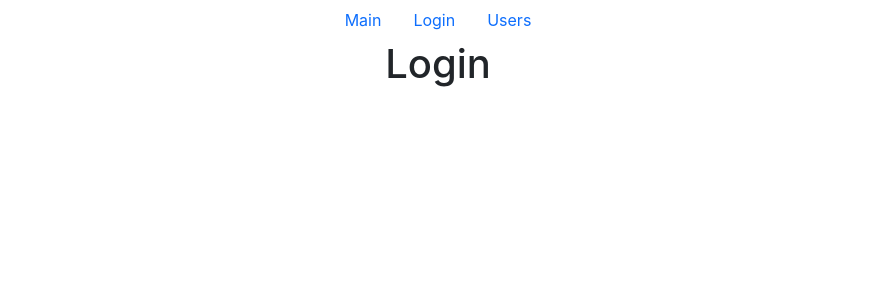
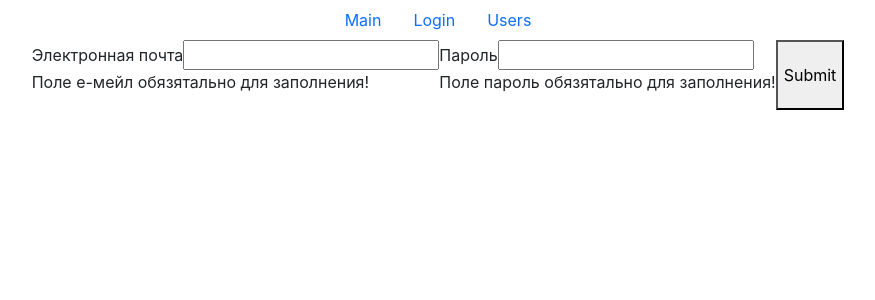
Before and after one commit to Raz3r444uk/Fast-company, a React (Create React App) app: page /login in a window 1280 px wide. Shown: the top 300 px of the page, without its empty margins (202-1077 px from the left). Built offline with nearby package versions, Linux system fonts and the light colour scheme.

Commit message:
feat: complete video tutuorial

```diff
--- /dev/null
+++ b/src/components/textField.jsx
@@ -0,0 +1,33 @@
+import React from "react";
+import PropTypes from "prop-types";
+
+const TextField = ({ label, type, name, value, onChange, error }) => {
+    return (
+        <div>
+            <label htmlFor={name}>{label}</label>
+            <input
+                type={type}
+                id={name}
+                value={value}
+                onChange={onChange}
+                name={name}
+            />
+            {error && <p>{error}</p>}
+        </div>
+    );
+};
+
+TextField.defaultProps = {
+    type: "text"
+};
+
+TextField.propTypes = {
+    label: PropTypes.string,
+    type: PropTypes.string,
+    value: PropTypes.string,
+    name: PropTypes.string,
+    error: PropTypes.string,
+    onChange: PropTypes.func
+};
+
+export default TextField;
--- a/src/components/userPage.jsx
+++ b/src/components/userPage.jsx
@@ -22,12 +22,12 @@
                     >
                         <h1>{user.name}</h1>
                         <h3 className="m-1">
-                            Профессия: ${user.profession.name}
+                            Профессия: {user.profession.name}
                         </h3>
                         <div className="m-1">
-                            Всего встреч: ${user.completedMeetings}
+                            Всего встреч: {user.completedMeetings}
                         </div>
-                        <div className="m-1">Рейтинг: ${user.rate}</div>
+                        <div className="m-1">Рейтинг: {user.rate}</div>
                         <div>
                             <QualitiesList
                                 qualities={user.qualities}
--- a/src/layouts/login.jsx
+++ b/src/layouts/login.jsx
@@ -1,7 +1,74 @@
-import React from "react";
+import React, { useState, useEffect } from "react";
+import TextField from "../components/textField";
+import { validator } from "../utils/validator";
 
 const Login = () => {
-    return <h1 className="d-flex justify-content-center">Login</h1>;
+    const [data, setData] = useState({ email: "", password: "" });
+    const [errors, setErrors] = useState({});
+
+    const handleChange = ({ target }) => {
+        setData((prevState) => ({
+            ...prevState,
+            [target.name]: target.value
+        }));
+    };
+
+    useEffect(() => {
+        validate();
+    }, [data]);
+
+    const validatorConfig = {
+        email: {
+            isRequred: {
+                message: `Поле е-мейл обязятально для заполнения!`
+            }
+        },
+        password: {
+            isRequred: {
+                message: `Поле пароль обязятально для заполнения!`
+            }
+        }
+    };
+
+    const validate = () => {
+        const errors = validator(data, validatorConfig);
+        setErrors(errors);
+        return Object.keys(errors).length !== 0;
+    };
+
+    const handleSubmit = (e) => {
+        e.preventDefault();
+        const isValid = validate();
+        if (!isValid) return;
+        console.log(data);
+    };
+
+    return (
+        <form
+            className="d-flex justify-content-center "
+            onSubmit={handleSubmit}
+        >
+            <TextField
+                label="Электронная почта"
+                name="email"
+                value={data.email}
+                id="name"
+                onChange={handleChange}
+                error={errors.email}
+            />
+
+            <TextField
+                label="Пароль"
+                type="password"
+                name="password"
+                value={data.password}
+                id="password"
+                onChange={handleChange}
+                error={errors.password}
+            />
+            <button>Submit</button>
+        </form>
+    );
 };
 
 export default Login;
--- /dev/null
+++ b/src/utils/validator.js
@@ -0,0 +1,26 @@
+export function validator(data, config) {
+    const errors = {};
+    function validate(validateMethod, data, config) {
+        switch (validateMethod) {
+        case "isRequred":
+            if (data.trim() === "") return config.message;
+            break;
+
+        default:
+            break;
+        }
+    }
+    for (const fieldName in data) {
+        for (const validateMethod in config[fieldName]) {
+            const error = validate(
+                validateMethod,
+                data[fieldName],
+                config[fieldName][validateMethod]
+            );
+            if (error) {
+                errors[fieldName] = error;
+            }
+        }
+    }
+    return errors;
+}
```
